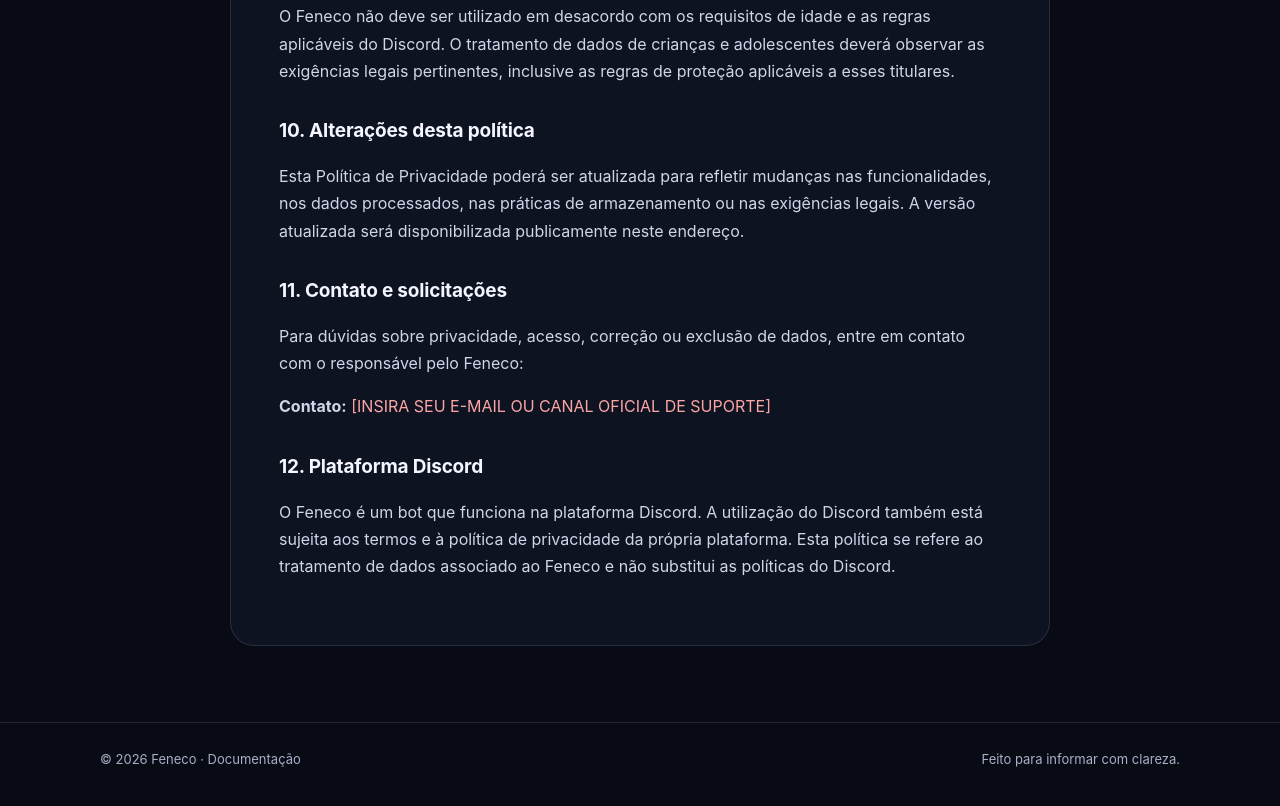
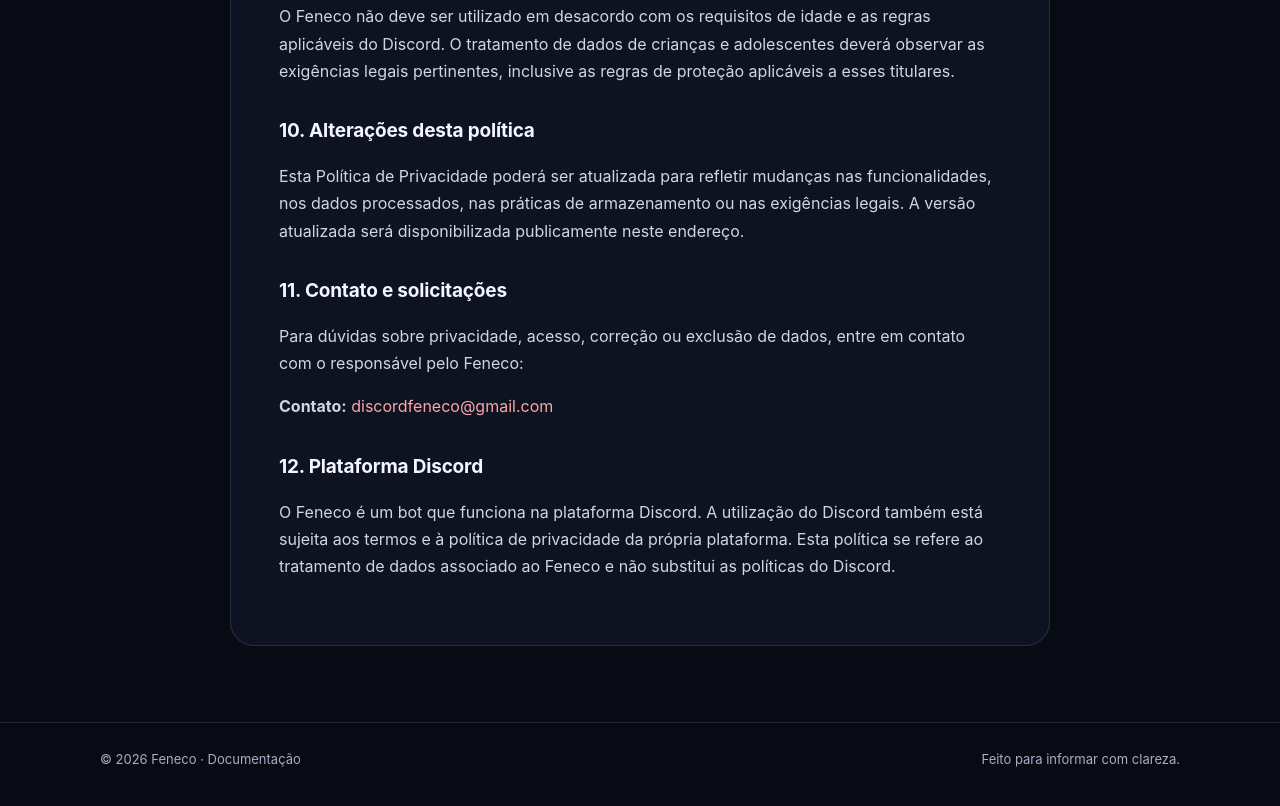
Before and after one commit to VictorPilati/DiscordFeneco, a plain HTML site: page privacidade.html in a window 1280 px wide. Shown: the part 2743-3549 px from the top of the page. Drawn offline with Linux system fonts and the light colour scheme.

Commit message:
Update privacidade.html

```diff
--- a/privacidade.html
+++ b/privacidade.html
@@ -88,7 +88,7 @@
 <p>Esta Política de Privacidade poderá ser atualizada para refletir mudanças nas funcionalidades, nos dados processados, nas práticas de armazenamento ou nas exigências legais. A versão atualizada será disponibilizada publicamente neste endereço.</p>
 <h2>11. Contato e solicitações</h2>
 <p>Para dúvidas sobre privacidade, acesso, correção ou exclusão de dados, entre em contato com o responsável pelo Feneco:</p>
-<p><strong>Contato:</strong> <span style="color:#fca5a5">[INSIRA SEU E-MAIL OU CANAL OFICIAL DE SUPORTE]</span></p>
+<p><strong>Contato:</strong> <span style="color:#fca5a5">discordfeneco@gmail.com</span></p>
 <h2>12. Plataforma Discord</h2>
 <p>O Feneco é um bot que funciona na plataforma Discord. A utilização do Discord também está sujeita aos termos e à política de privacidade da própria plataforma. Esta política se refere ao tratamento de dados associado ao Feneco e não substitui as políticas do Discord.</p>
 </article></div></main>
```
